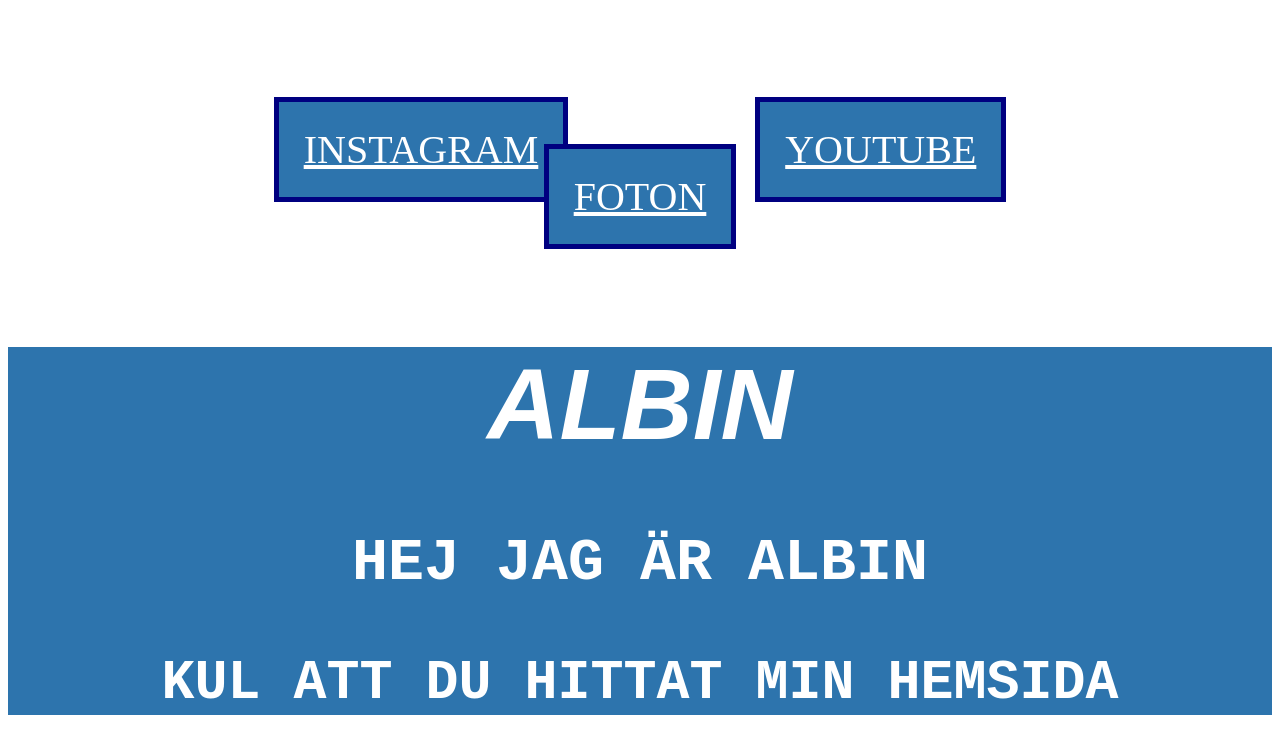
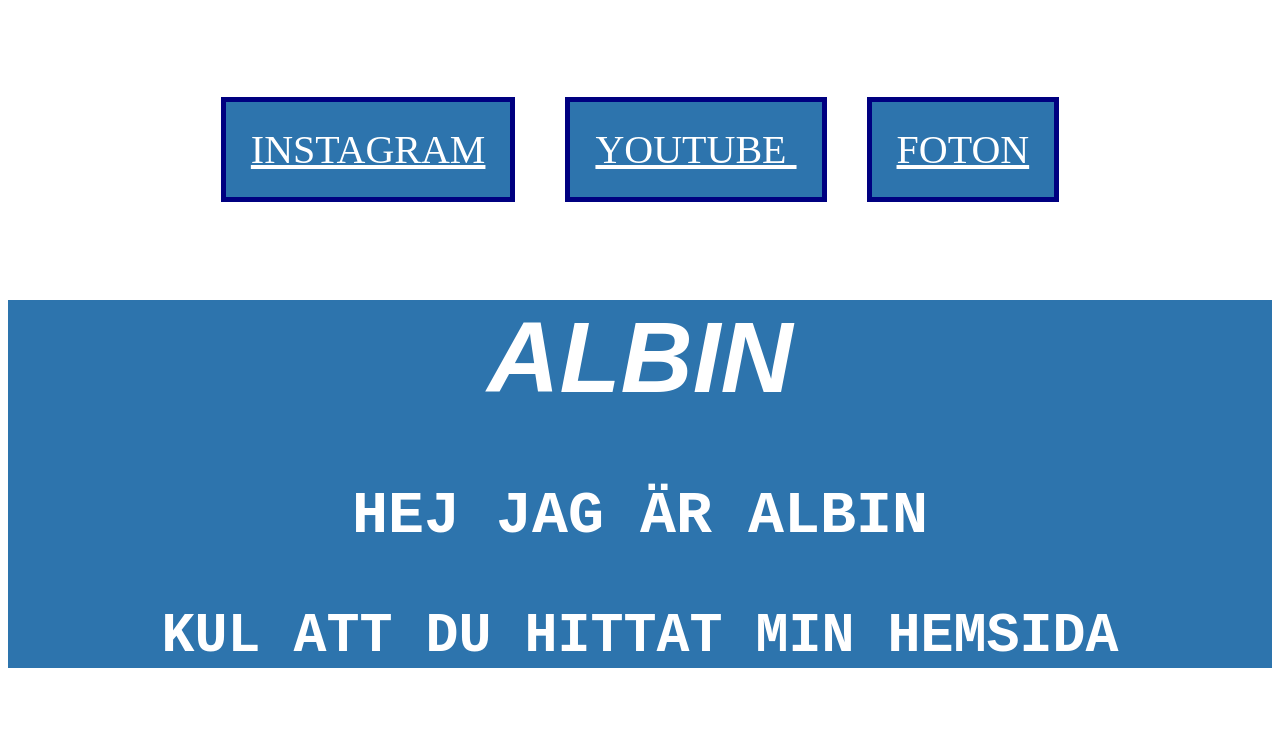
Before and after one commit to ABBS0albake/albinaker.github.io, a plain HTML site: page index.html in a window 1280 px wide. Shown: the top 754 px of the page. Drawn offline with Linux system fonts and the light colour scheme.

Commit message:
Update index.html

```diff
--- a/index.html
+++ b/index.html
@@ -58,8 +58,8 @@ h4{
 }
 
 .links a{
-    margin-left: 7%;
-    margin-right: 7%;
+    margin-left: 20px;
+    margin-right: 20px;
     background-color: rgb(45, 116, 173);
     width: 300px;
     padding: 25px;
```
